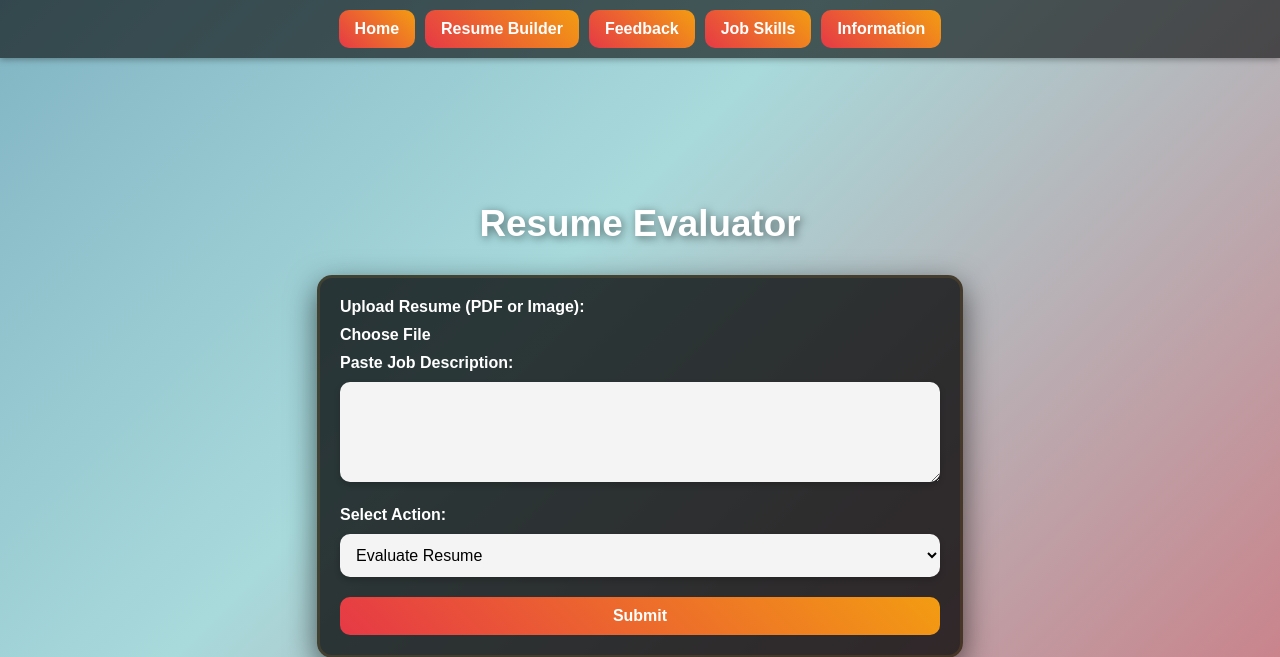
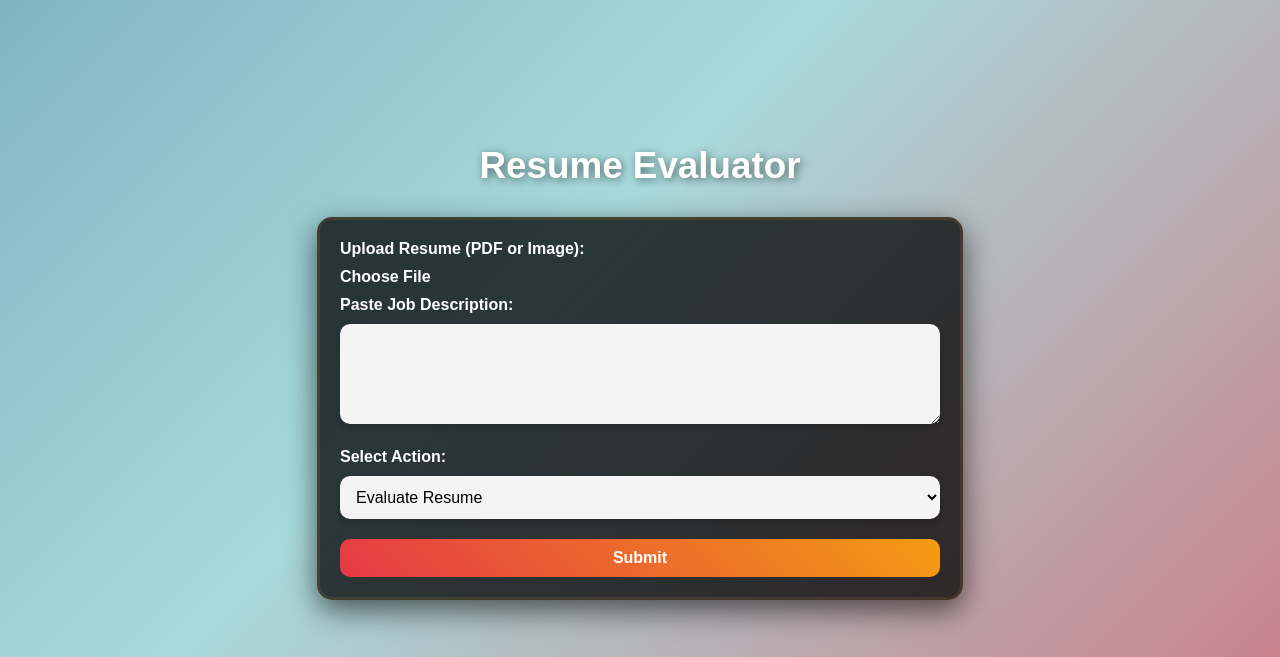
Before and after one commit to Akhila-Karuvaje/Resume_Optimize, a Flask app: page / in a window 1280 px wide. Shown: the top 657 px of the page. Run offline with Flask 3, Linux system fonts and the light colour scheme.

Commit message:
Update index.html

```diff
--- a/templates/index.html
+++ b/templates/index.html
@@ -175,14 +175,6 @@
 </head>
 <body>
 
-  <!-- Navigation bar -->
-  <nav>
-    <button onclick="location.href='/'">Home</button>
-    <button onclick="location.href='/resume'">Resume Builder</button>
-    <button onclick="location.href='/feedback'">Feedback</button>
-    <button onclick="location.href='/jobs'">Job Skills</button>
-    <button onclick="location.href='/info'">Information</button>
-  </nav>
 
   <!-- Main Container -->
   <div class="container">
```
